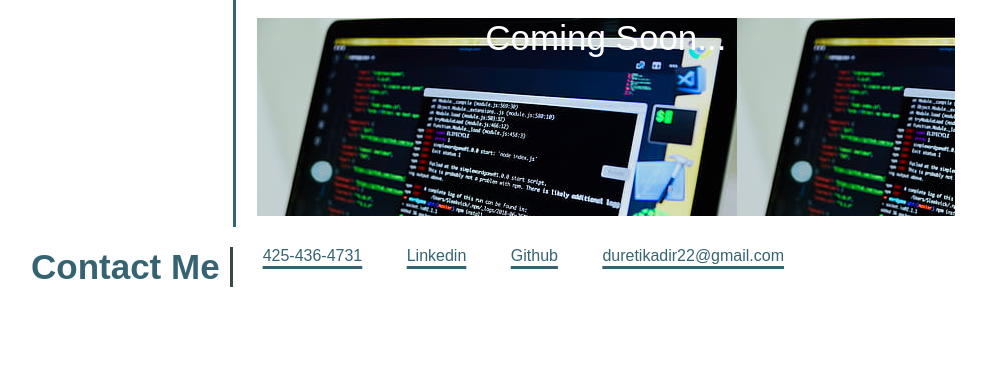
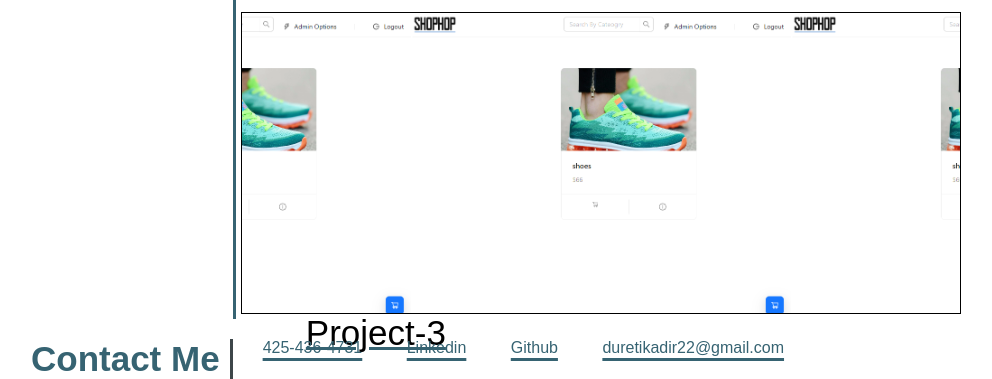
Before and after one commit to DuretiTilmo/Advanced-CSS-challenge, a plain HTML site: page index.html in a window 1280 px wide. Shown: the part 1345-1724 px from the top of the page, without its empty margins (139-1131 px from the left). Before the commit the page ends 1632 px from the top, so only its background shows below. Drawn offline with Linux system fonts and the light colour scheme.

Commit message:
added final project

```diff
--- a/index.html
+++ b/index.html
@@ -58,9 +58,11 @@
     <div class="image2"> Project-2</div>
      </div></a>
 
-      <div class="info3">
-    <div class="image4">Coming Soon...</div>
-      </div>
+
+    <a href=https://shophop2.herokuapp.com>
+    <div class="info3">
+    <div class="image3"> Project-3</div>
+     </div></a>
    </div>
 </section>
 
--- a/style.css
+++ b/style.css
@@ -158,18 +158,22 @@ h3 {
 
 }
 
-/* .info2 .image3 {
+.info3 .image3 {
   flex: 1 0 0;
   padding: 0px;
   text-align: center;
   border-style: solid;
   border-width: 1px;
   height: 200px;
-  margin: 10px;
-  background-image: url("assets/istockphoto-1224500457-170667a.jpg");
+  margin: 5px;
+  background-image: url("assets/Screenshot 2023-05-01 234509.png");
   font-size: 35px;
-  color: white;
-} */
+  color: black;
+  background-size: contain;
+  text-align: center;
+  background-position: center;
+  padding: 300px 450px 0px 0px;
+}
 
 .info3 .image4 {
   flex: 1 0 0;
```
Also changed, not shown: assets/Screenshot 2023-05-01 234509.png (added).
